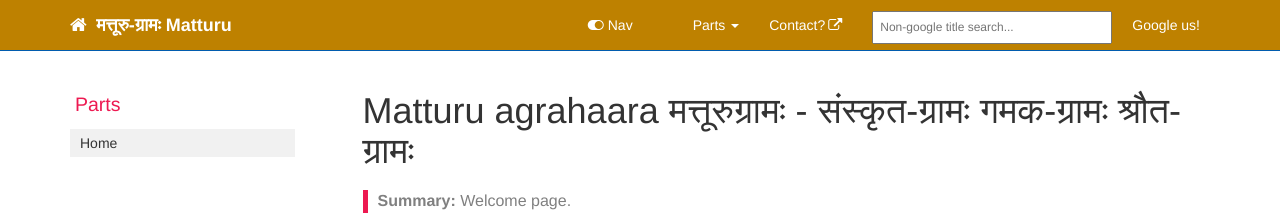
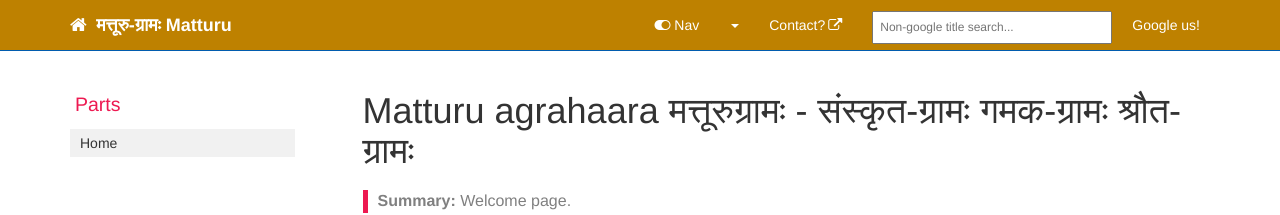
Before and after one commit to sanskrit/groups, a Jekyll site: the page built from index.md, in a window 1280 px wide. Shown: the top 215 px of the page. Built offline with Jekyll 4.4.1, drawn with Linux system fonts in a browser that asks for light colours; nearby versions of some CDN libraries; comment, search, counter and statistics services are not loaded.

Commit message:
Fix top navigation.

```diff
--- a/_includes/topnav.html
+++ b/_includes/topnav.html
@@ -8,39 +8,26 @@
                 <span class="icon-bar"></span>
                 <span class="icon-bar"></span>
             </button>
-            <a class="fa fa-home fa-lg navbar-brand" href="{{"/index.html" | prepend: site.baseurl}}">&nbsp;<span class="projectTitle"> {{site.topnav_title}}</span></a>
+            <a class="fa fa-home fa-lg navbar-brand" href="{{"/index.html" | prepend: site.baseurl}}">&nbsp;<span class="projectTitle"> {{site.site_title}}</span></a>
         </div>
         <div class="collapse navbar-collapse" id="bs-example-navbar-collapse-1">
             <ul class="nav navbar-nav navbar-right">
                 <!-- toggle sidebar button -->
                 <li><a id="tg-sb-link" href="#"><i id="tg-sb-icon" class="fa fa-toggle-on"></i> Nav</a></li>
 
-{% assign topnav = site.data[page.topnav] %}
+                {% assign topnav = site.data.sidebars[page.topnav] %}
                 <!-- {{topnav}} -->
-
-                {% for item in topnav.contents %}
-
-                    {% if item.contents %}
-                        <!-- drop-down! -->
                 <li class="dropdown">
                     <a href="#" class="dropdown-toggle" data-toggle="dropdown">
-                                {{ item.title }}
+                        {{ topnav.title }}
                         <b class="caret"></b></a>
                     <ul class="dropdown-menu">
-                                {% for subitem in item.contents %}
+                        {% for subitem in topnav.contents %}
                         {% include /functions/recursive_item_to_list.html item=subitem level=1 %}
                         {% endfor %}
                     </ul>
                 </li>
-                    {% else %}
-                        {% include /functions/recursive_item_to_list.html item=subitem level=1 %}
-                    {% endif %}
-
-                {% endfor %}
                 <!-- conditional logic to control which topnav appears for the audience defined in the configuration file.-->
-                <!-- {{topnav_dropdowns}} -->
-                {% for item in topnav_dropdowns.contents %}
-                {% endfor %}
                 {% if site.feedback_disable == null or site.feedback_disable == false %}
                 {% include feedback.html %}
                 {% endif %}
```
Also changed, not shown: _data/topnav.yml (deleted, +0 -13 lines). Lines whose indentation alone changed are shown as unchanged.
